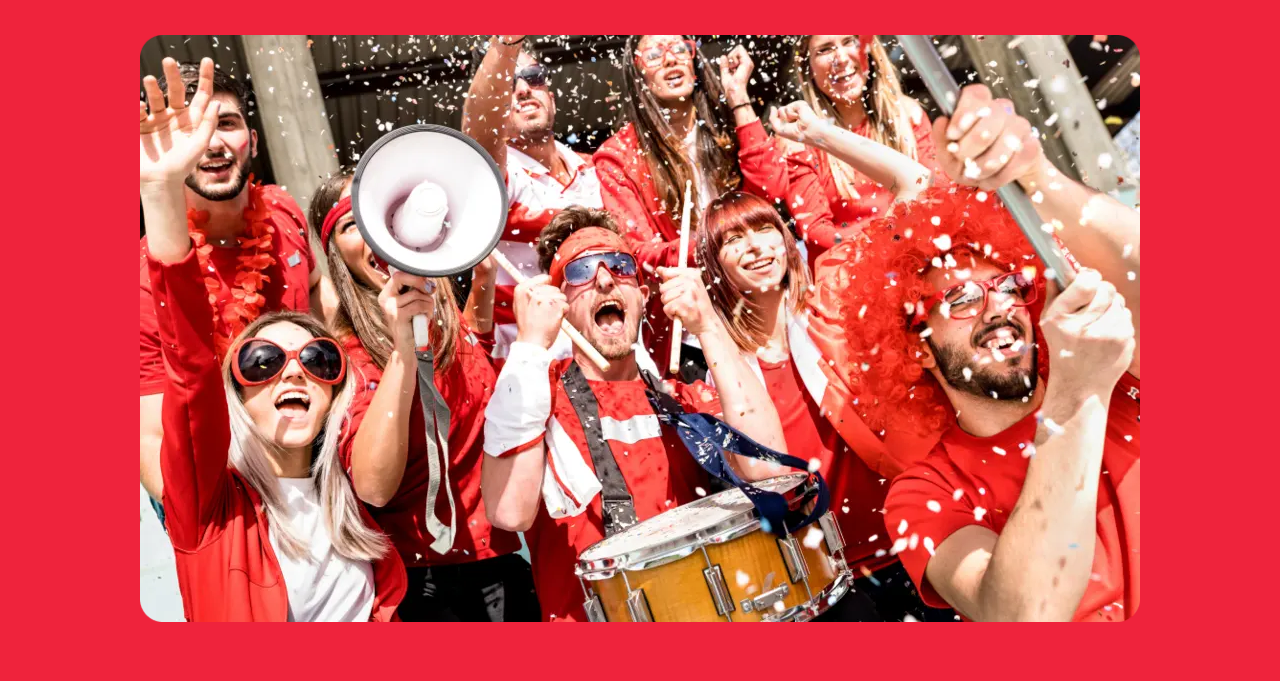
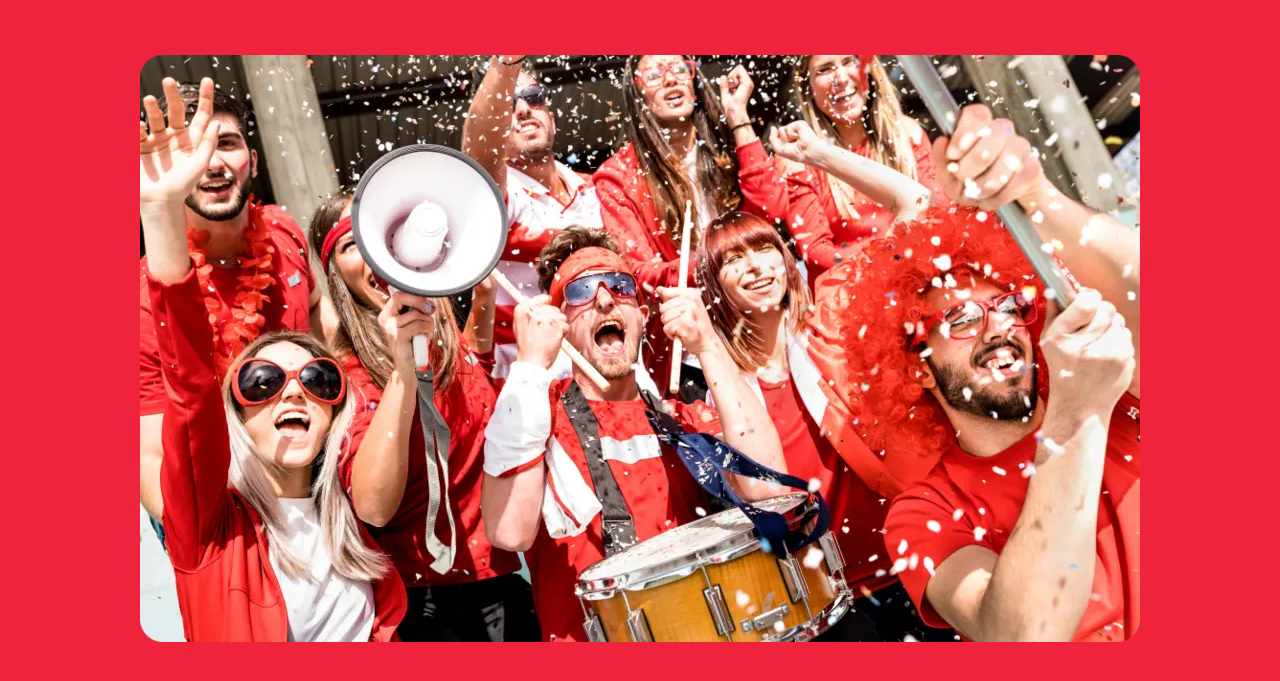
Before and after one commit to GethinDavies1990/CI_MS2_DTR, a plain HTML site: page index.html in a window 1280 px wide. Shown: the part 111-792 px from the top of the page. Drawn offline with nearby package versions, Linux system fonts and the light colour scheme.

Commit message:
style: image, centred and aligned

```diff
--- a/assets/css/style.css
+++ b/assets/css/style.css
@@ -27,8 +27,8 @@ body {
     text-align: center;
 }
 
+/* Need to look at how to filter the image */
 #hero {
-    margin-left: auto;
-    margin-left: auto;
-    padding-top: 30px;
+    padding: 50px 30px;
+    filter: brightness(1) contrast(1) opacity(1) saturate(1);
 }
```
